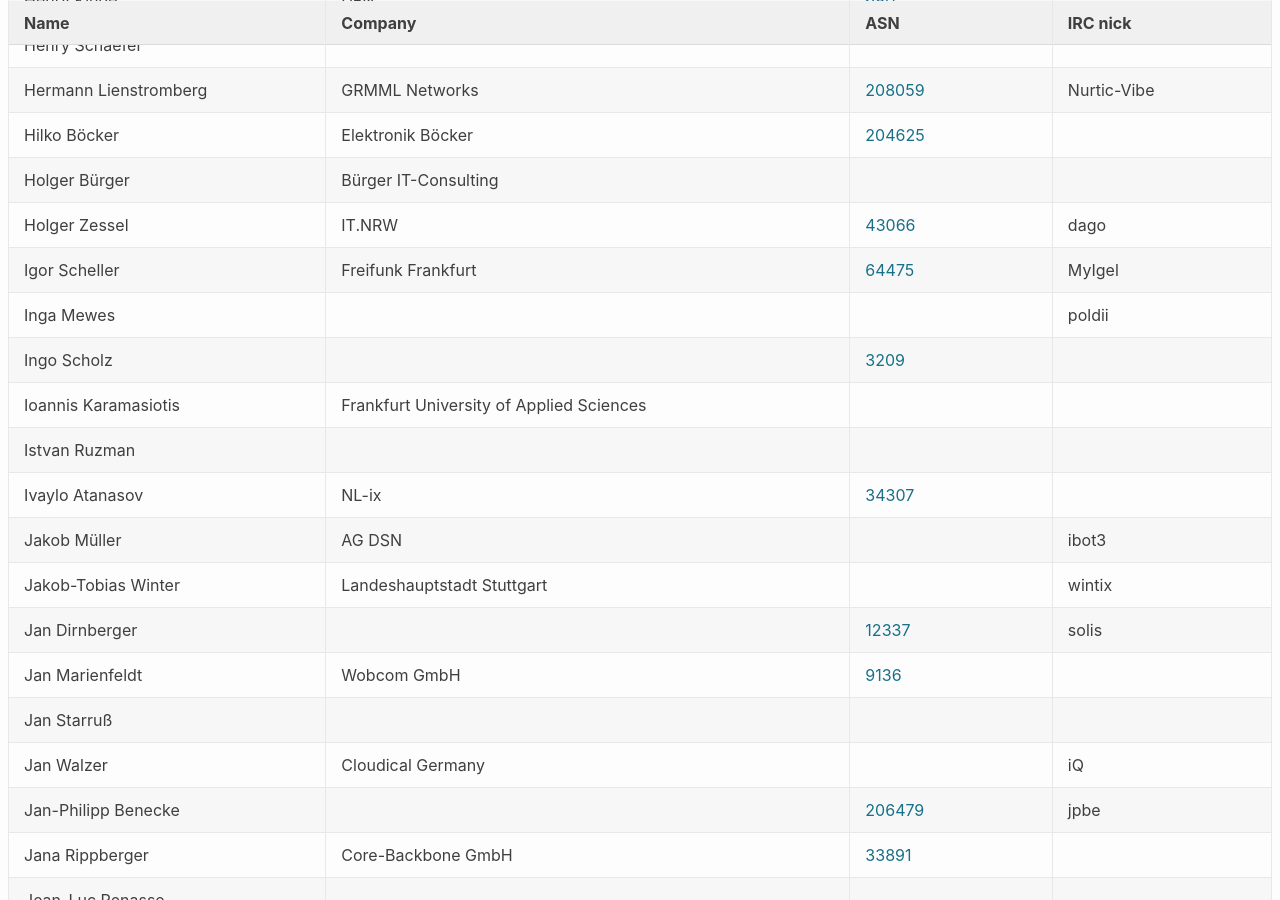
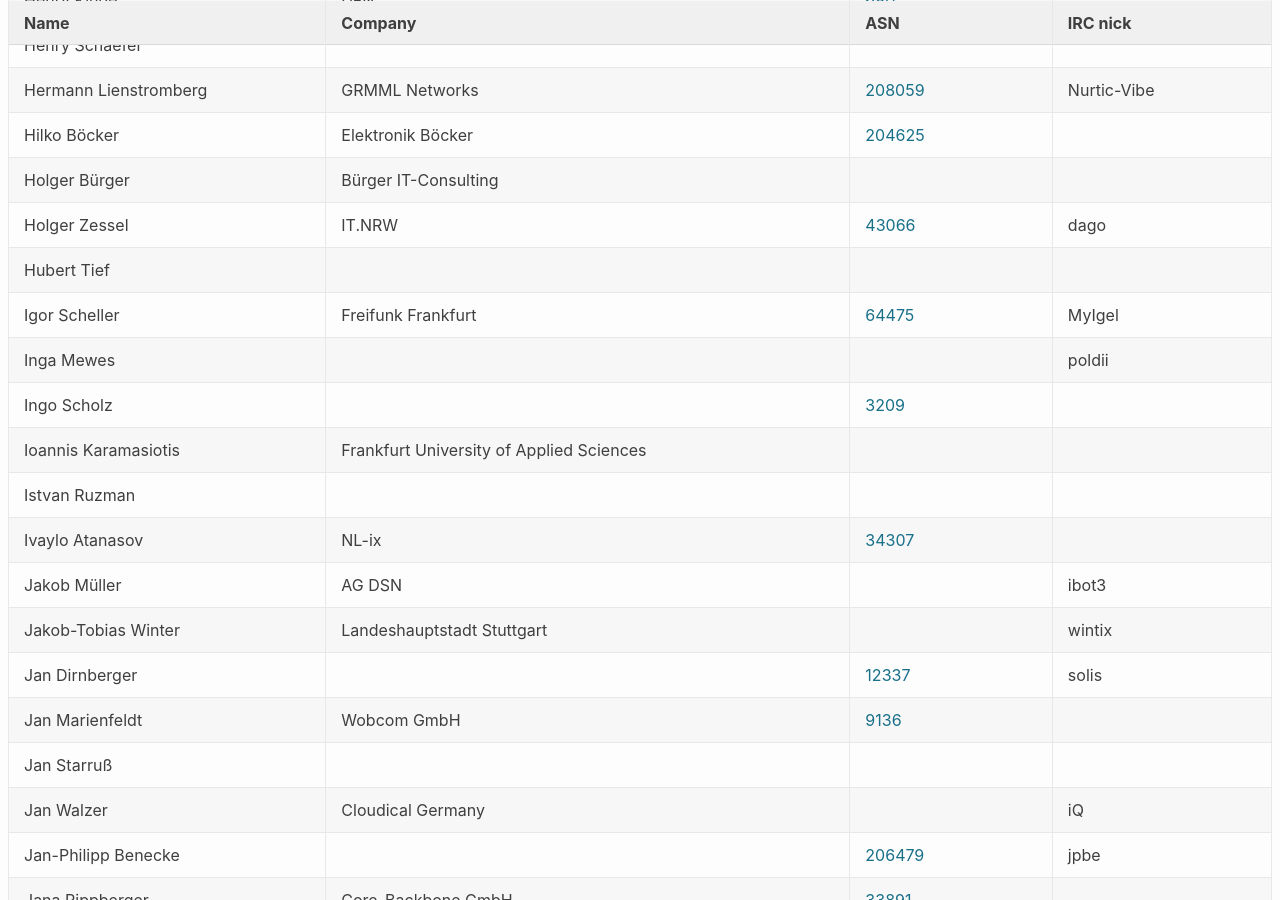
Before and after one commit to denog/pretix-attendeelist, a Jekyll site: the page built from index.markdown, in a window 1280 px wide and 900 px high, scrolled down 6913 px. Built offline with Jekyll 4.4.1, drawn with Linux system fonts in a browser that asks for light colours.

Commit message:
Latest data: Mon Nov  2 09:50:11 UTC 2020

```diff
--- a/_data/attendees.json
+++ b/_data/attendees.json
@@ -900,6 +900,12 @@
     "asn": "AS43066"
   },
   {
+    "name": "Hubert Tief",
+    "company": null,
+    "irc": null,
+    "asn": null
+  },
+  {
     "name": "Igor Scheller",
     "company": "Freifunk Frankfurt",
     "irc": "MyIgel",
```
